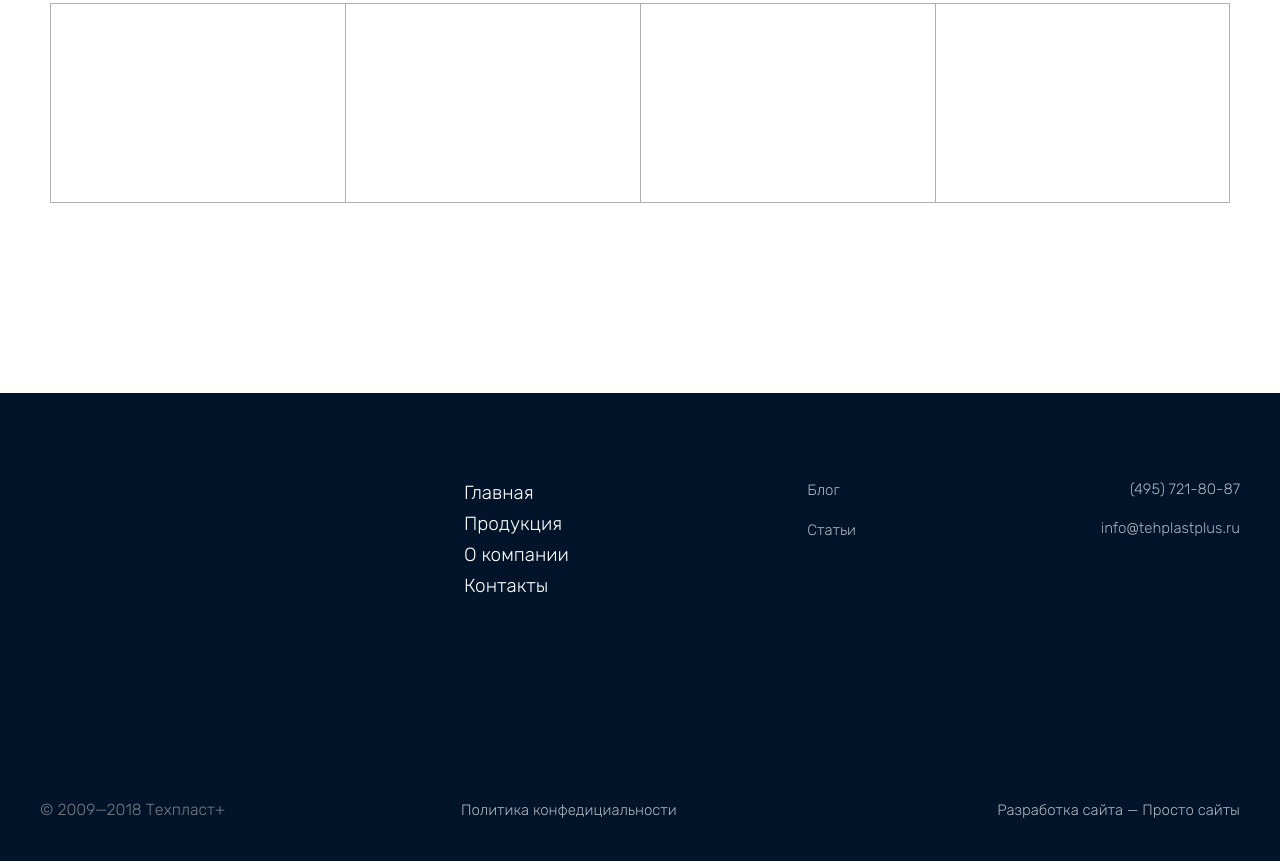
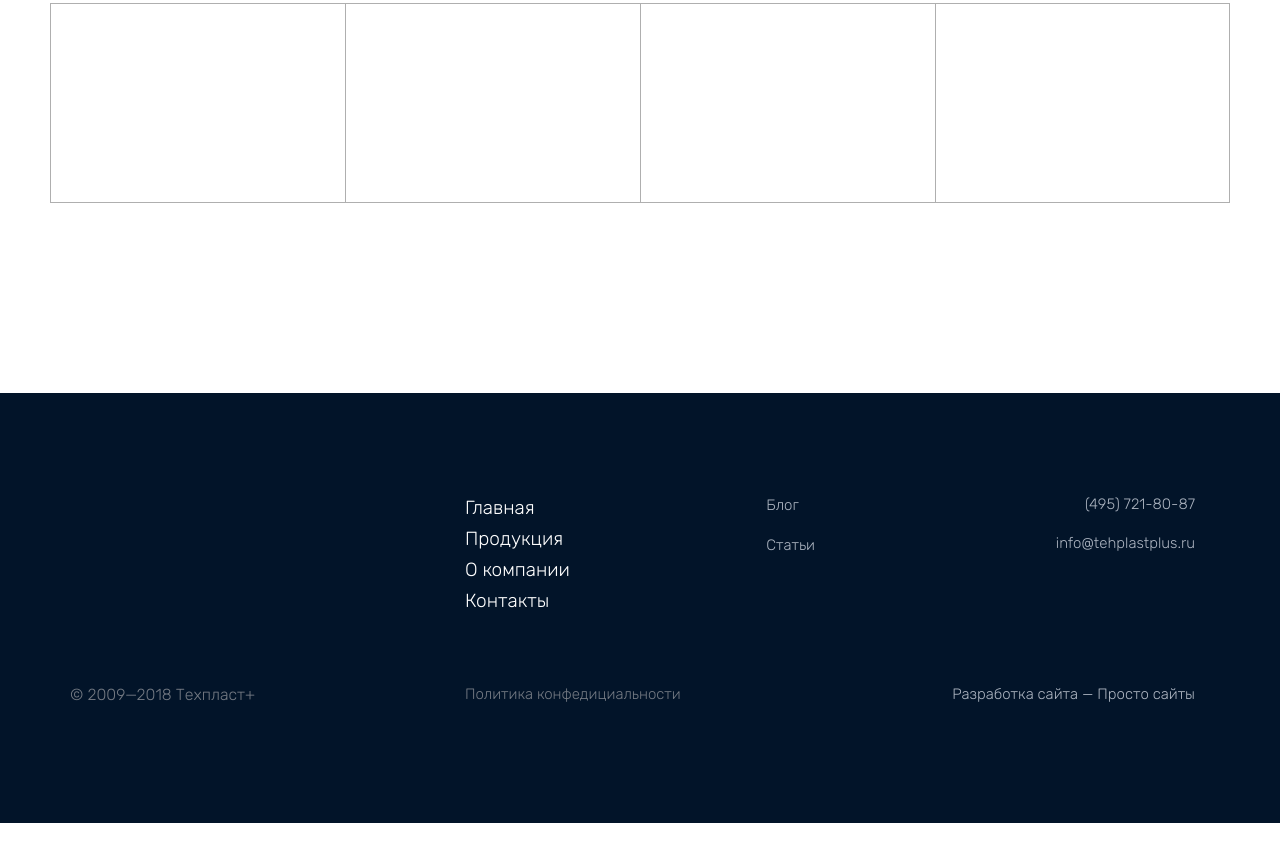
Before and after one commit to MaksimEgorov/techplast, a website: page app/index.html in a window 1280 px wide. Shown: the part 3818-4679 px from the top of the page. After the commit the page ends 4641 px from the top, so only its background shows below. Drawn offline with nearby package versions, Linux system fonts and the light colour scheme; some packages are replaced by stand-ins of ours; files that its build step writes are made by us from their sources; a script that the page names is missing.

Commit message:
footer structure on bootstrap grid

```diff
--- a/app/index.html
+++ b/app/index.html
@@ -206,12 +206,10 @@
 
   <!-- start of Footer section -->
   <div class="footer">
-    <div class="footer__container">
-      <div class="footer__logo__copyright">
-        <a href="#" class="footer__logo"></a>
-        <p>© 2009—2018 Техпласт+</p>
-      </div>
-      <div class="footer__navigation">
+    <div class="container">
+      <div class="row">
+        <a href="#" class="col footer__logo"></a>
+        <div class="col footer__navigation">
           <ul class="footer__navigation__items">
             <li class="footer__navigation__item"><a href="index.html">Главная</a></li>
             <li class="footer__navigation__item"><a href="products.html">Продукция</a></li>
@@ -222,12 +220,16 @@
             <li class="footer__blog"><a href="#">Блог</a></li>
             <li class="footer__articles"><a href="#">Статьи</a></li>
           </ul>
-        <a href="#" class="footer__privacy-policy">Политика конфедициальности</a>
         </div>
-      <div class="footer__contacts">
+        <div class="col footer__contacts">
             <p class="footer__phone" x-ms-format-detection="none">(495) 721-80-87</p>
             <a href="mailto:info@tehplastplus.ru" class="footer__email">info@tehplastplus.ru</a>
-        <span class="footer__developer">Разработка сайта — <a href="#">Просто сайты</a></span>
+          </div>
+      </div>
+      <div class="row footer__copyright">
+        <p class="col footer__copyright-text">© 2009—2018 Техпласт+</p>
+        <a href="#" class="col footer__privacy-policy">Политика конфедициальности</a>
+        <span class="col footer__developer">Разработка сайта — <a href="#">Просто сайты</a></span>
       </div>
     </div>
   </div>
--- a/app/styles/partials/_footer.scss
+++ b/app/styles/partials/_footer.scss
@@ -3,24 +3,15 @@
   justify-content: center;
   align-items: center;
   width: 100%;
-  height: 530px;
   background-color: #021429;
   max-width: 1920px;
   margin: 0 auto;
+  padding-top: 100px;
+  padding-bottom: 100px;
 
-  .footer__container {
-    display: flex;
-    width: 1200px;
-    height: 360px;
-
-    .footer__logo__copyright {
-      display: flex;
-      justify-content: space-between;
-      flex-direction: column;
-      height: 100%;
-      width: 300px;
-
-      .footer__logo {
+  .container {
+    .row {
+      .col.footer__logo {
         display: flex;
         width: 200px;
         height: 50px;
@@ -29,12 +20,7 @@
         background-position: left;
       }
 
-      p {
-        color: #747a83;
-      }
-    }
-
-    .footer__navigation {
+      .col.footer__navigation {
         display: flex;
         position: relative;
         justify-content: space-between;
@@ -42,7 +28,6 @@
         height: 100%;
         width: 36%;
         margin-left: auto;
-
         a {
           text-decoration: none;
         }
@@ -50,15 +35,10 @@
         .footer__navigation__items {
           display: flex;
           flex-direction: column;
-        /* width: 200px; */
-        /* height: 150px; */
           padding: 0;
-        margin-left: 40px;
-        margin-right: 20px;
           line-height: 30px;
 
           li {
-          /* height: 40px; */
             list-style: none;
 
             a {
@@ -72,13 +52,10 @@
             }
           }
         }
-    }
 
         .footer__social {
           display: flex;
           flex-direction: column;
-      /* width: 200px;
-      height: 150px; */
           padding: 0;
           margin-left: 20px;
 
@@ -97,23 +74,9 @@
             }
           }
         }
-
-    .footer__privacy-policy {
-      position: absolute;
-      width: 300px;
-      height: 50px;
-      bottom: -11px;
-      left: 37px;
-      font-size: 15px;
-      color: #acb4c0;
-
-      &:hover {
-        color: #00c418;
-      }
-    }
       }
 
-  .footer__contacts {
+      .col.footer__contacts {
         display: flex;
         flex-direction: column;
         height: 100%;
@@ -135,40 +98,63 @@
             color: #00c418;
           }
         }
+      }
+    }
 
-    .footer__developer {
-      margin-top: auto;
-      margin-bottom: 17px;
+    .row.footer__copyright {
+      margin-top: 50px;
+
+      .col.footer__copyright-text {
+        color: #747a83;
+        padding-left: 0;
+        padding-right: 30px;
+      }
+
+      .col.footer__privacy-policy {
+        font-size: 15px;
+        color: #747a83;
+        text-decoration: none;
+
+        &:hover {
+          color: #00c418;
+        }
+      }
+      .col.footer__developer {
+        text-align: right;
         font-size: 15px;
         color: #acb4c0;
+        a {
+          text-decoration: none;
+          font-size: 15px;
+          color: #acb4c0;
+
+          &:hover {
+            color: #00c418;
+          }
+        }
+      }
     }
   }
 }
 
+@media (min-width: 576px) {
 
-@media screen and (max-width: 1220px){
-    .footer .footer__container{
-        width: 96%;
-        height: 250px;
 }
 
-    .footer .footer__container .footer__navigation{
-        width: 38%;
-    }
+@media (min-width: 768px) {
+
 }
 
-@media screen and (max-width: 960px){
-    .footer {
-        height:380px;
-    }
-    .footer .footer__container .footer__logo__copyright{
-      width: auto;
+@media (min-width: 960px) {
+
 }
 
-    /* .footer .footer__contacts .footer__developer{
-      display: none;
-    } */
-    .footer .footer__container .footer__navigation{
-      width: 50%;
+@media (min-width: 992px) {
+
 }
+
+@media (min-width: 1200px) {
 }
+
+@media (max-width: 1220px) {
+}
```
Also changed, not shown: app/products.html (+12 -9 lines). Lines whose indentation alone changed are shown as unchanged.
